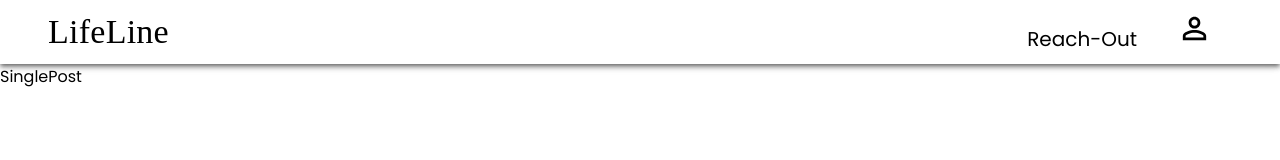
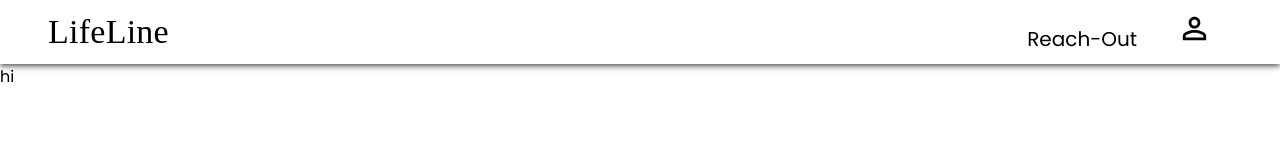
Before and after one commit to CKawara/Lifeline, a React (Create React App) app in the folder client/: page /posts/1 in a window 1280 px wide. Shown: the top 160 px of the page. Built offline with nearby package versions, Linux system fonts and the light colour scheme; a web font is replaced by a local one.

Commit message:
fix babel runtime error

```diff
--- a/client/src/components/SinglePost.js
+++ b/client/src/components/SinglePost.js
@@ -2,7 +2,9 @@ import React from 'react'
 
 const SinglePost = () => {
   return (
-    <div>SinglePost</div>
+    <div>
+        hi
+    </div>
   )
 }
 
```
